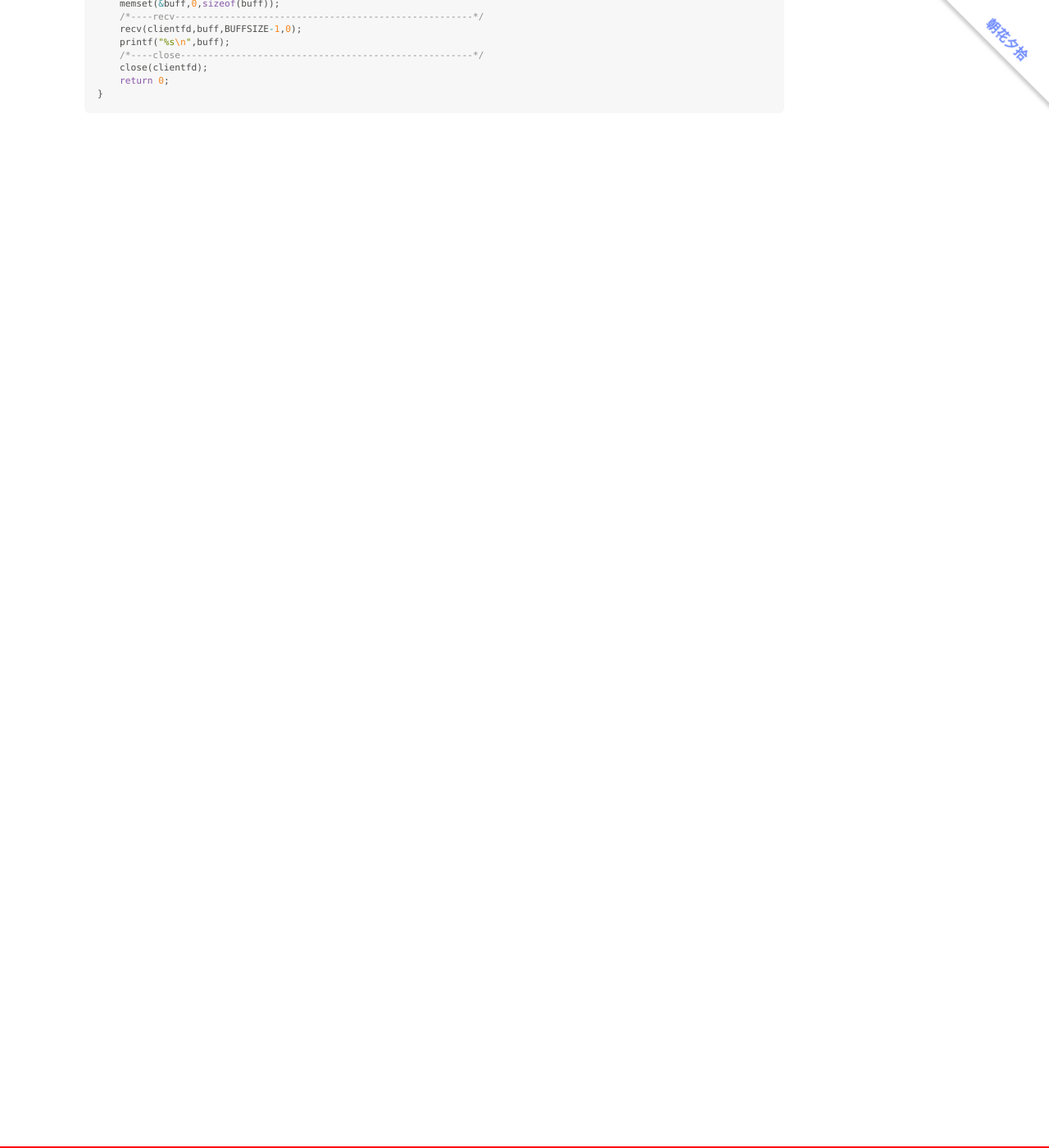
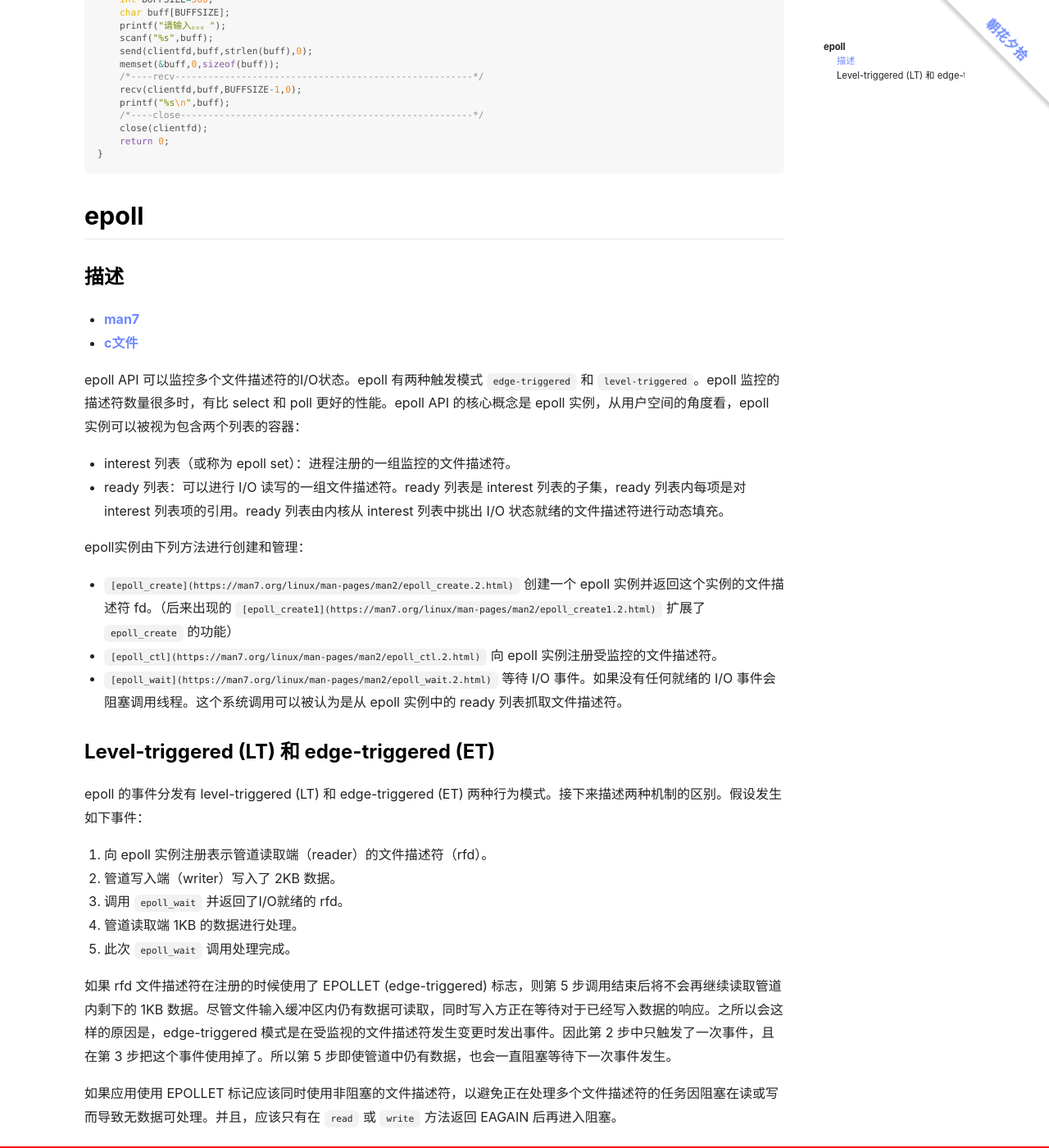
Before and after one commit to quantum-li/quantum-li.github.io, a Jekyll site: the page built from _posts/2022-09-30-network-programming-case.md, in a window 1280 px wide and 1400 px high, scrolled down 1188 px. Shown: the whole window at 82% size. Built offline with Jekyll 4.4.1, drawn with Linux system fonts in a browser that asks for light colours; nearby versions of some CDN libraries; before the commit the page ends 1350 px from its top, so only the background shows below that; some of the changed text lies outside the part shown.

Commit message:
2023年2月12日 15点20分

````diff
--- a/_posts/2022-09-30-network-programming-case.md
+++ b/_posts/2022-09-30-network-programming-case.md
@@ -8,6 +8,9 @@ description: 描述从c++中的基础网络编程到IO多路复用演进，redis
 permalink: "/posts/network-programming-case"
 excerpt: 描述从c++中的基础网络编程到IO多路复用演进，redis对不通平台实现的封装，JAVA的网络编程模型与Netty的封装
 ---
+
++ [linux 仓库(次官方)](https://github.com/torvalds/linux)
++ [linux 仓库(主官方)](https://www.kernel.org)
 
 c++网络编程模型有其标准的骨架。网络通信
 
@@ -86,3 +89,37 @@ int main(){
     return 0;
 }
 ```
+
+
+## epoll
+
+### 描述
+
++ [man7](https://man7.org/linux/man-pages/man7/epoll.7.html)
++ [c文件](https://github.com/torvalds/linux/blob/master/fs/eventpoll.c)
+
+epoll API 可以监控多个文件描述符的I/O状态。epoll 有两种触发模式 `edge-triggered` 和 `level-triggered`。epoll 监控的描述符数量很多时，有比 select 和 poll 更好的性能。epoll API 的核心概念是 epoll 实例，从用户空间的角度看，epoll 实例可以被视为包含两个列表的容器：
+
++ interest 列表（或称为 epoll set）：进程注册的一组监控的文件描述符。
++ ready 列表：可以进行 I/O 读写的一组文件描述符。ready 列表是 interest 列表的子集，ready 列表内每项是对 interest 列表项的引用。ready 列表由内核从 interest 列表中挑出 I/O 状态就绪的文件描述符进行动态填充。
+
+epoll实例由下列方法进行创建和管理：
+
++ `[epoll_create](https://man7.org/linux/man-pages/man2/epoll_create.2.html)` 创建一个 epoll 实例并返回这个实例的文件描述符 fd。（后来出现的 `[epoll_create1](https://man7.org/linux/man-pages/man2/epoll_create1.2.html)` 扩展了 `epoll_create` 的功能）
++ `[epoll_ctl](https://man7.org/linux/man-pages/man2/epoll_ctl.2.html)` 向 epoll 实例注册受监控的文件描述符。
++ `[epoll_wait](https://man7.org/linux/man-pages/man2/epoll_wait.2.html)` 等待 I/O 事件。如果没有任何就绪的 I/O 事件会阻塞调用线程。这个系统调用可以被认为是从 epoll 实例中的 ready 列表抓取文件描述符。
+
+
+### Level-triggered (LT) 和 edge-triggered (ET)
+
+epoll 的事件分发有 level-triggered (LT) 和 edge-triggered (ET) 两种行为模式。接下来描述两种机制的区别。假设发生如下事件：
+
+1. 向 epoll 实例注册表示管道读取端（reader）的文件描述符（rfd）。
+2. 管道写入端（writer）写入了 2KB 数据。
+3. 调用 `epoll_wait` 并返回了I/O就绪的 rfd。
+4. 管道读取端 1KB 的数据进行处理。
+5. 此次 `epoll_wait` 调用处理完成。
+
+如果 rfd 文件描述符在注册的时候使用了 EPOLLET (edge-triggered) 标志，则第 5 步调用结束后将不会再继续读取管道内剩下的 1KB 数据。尽管文件输入缓冲区内仍有数据可读取，同时写入方正在等待对于已经写入数据的响应。之所以会这样的原因是，edge-triggered 模式是在受监视的文件描述符发生变更时发出事件。因此第 2 步中只触发了一次事件，且在第 3 步把这个事件使用掉了。所以第 5 步即使管道中仍有数据，也会一直阻塞等待下一次事件发生。
+
+如果应用使用 EPOLLET 标记应该同时使用非阻塞的文件描述符，以避免正在处理多个文件描述符的任务因阻塞在读或写而导致无数据可处理。并且，应该只有在 `read` 或 `write` 方法返回 EAGAIN 后再进入阻塞。
````
